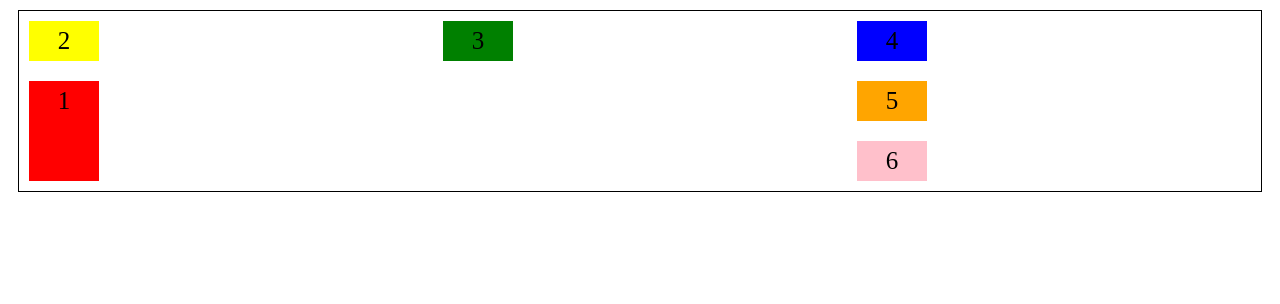
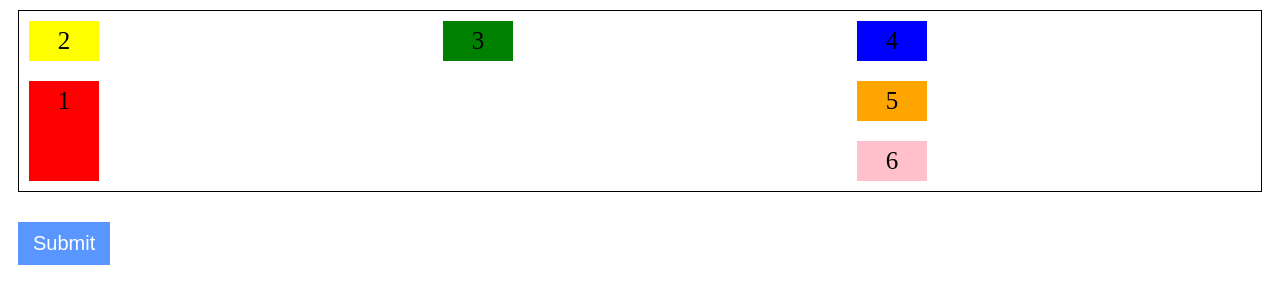
Before and after one commit to PieterJanDelbecke/codewars_TS, a website: page index.html in a window 1280 px wide. Drawn offline with Linux system fonts and the light colour scheme.

Commit message:
review: css transition

```diff
--- a/index.html
+++ b/index.html
@@ -20,5 +20,6 @@
       <div class="grid-item" style="background-color: orange">5</div>
       <div class="grid-item" style="background-color: pink">6</div>
     </div>
+    <button class="submit-button">Submit</button>
   </body>
 </html>
--- a/styles.css
+++ b/styles.css
@@ -5,8 +5,6 @@
     display: grid;
     grid-template-columns: auto auto auto;
     grid-template-rows: auto auto;
-
-
 }
 
 .grid-item{
@@ -18,3 +16,18 @@
  line-height: 40px;
  margin: 10px;
 }
+
+.submit-button{
+    margin: 20px 10px;
+    padding: 10px 15px;
+    border: none;
+    text-decoration: none;
+    font-size: 20px;
+    color: white;
+    background: rgb(89, 150 , 255);
+    transition: background-color 2s ease 1s;
+}
+
+.submit-button:hover{
+    background-color: green;
+}
```
